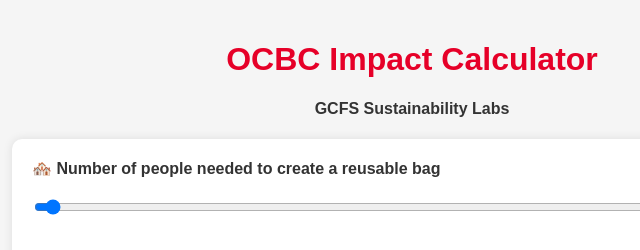
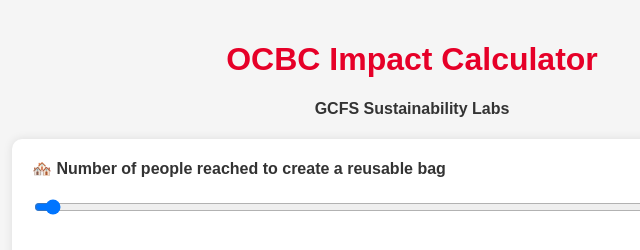
Before and after one commit to Sustainablewealth/thatchan, a plain HTML site: page index.html in a window 1280 px wide. Shown: the top 250 px of the page, 228-868 px from the left. Drawn offline with Linux system fonts and the light colour scheme.

Commit message:
Update index.html

```diff
--- a/index.html
+++ b/index.html
@@ -35,7 +35,7 @@
         <form id="impactForm">
             <div class="input-group">
                 <div class="input-group-container">
-                    <label for="participantsSlider">🏘️ Number of people needed to create a reusable bag</label>
+                    <label for="participantsSlider">🏘️ Number of people reached to create a reusable bag</label>
                     <input type="range" id="participantsSlider" name="participantsSlider" min="0" max="5000" value="0" oninput="updateSliderValue('participantsSlider', 'participantsTooltip', 'participantsValue')" onmouseover="showTooltip('participantsTooltip')" onmouseout="hideTooltip('participantsTooltip')">
                     <span class="tooltip" id="participantsTooltip">0</span>
                 </div>
```
